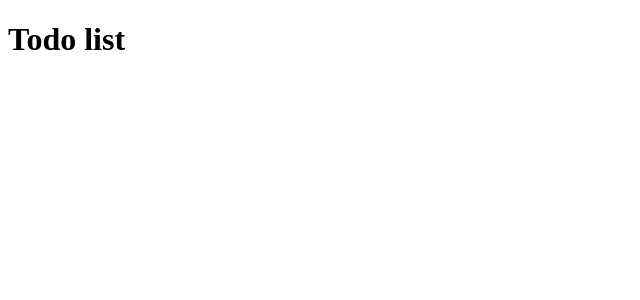
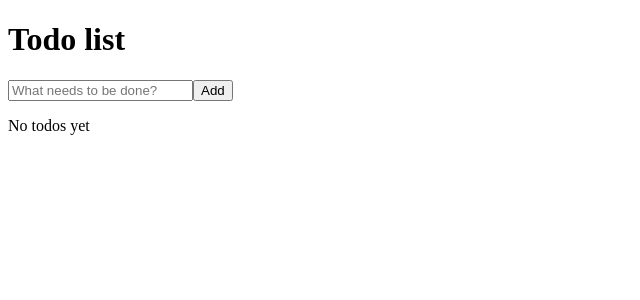
Before and after one commit to mmeissonnier/todolist-sdd, a React (Vite) app in the folder apps/react/: page / in a window 1280 px wide. Shown: the top 300 px of the page, without its empty margins (0-640 px from the left). Built offline with nearby package versions, Linux system fonts and the light colour scheme.

Commit message:
feat(react): add todo form and list

```diff
--- a/apps/react/src/App.tsx
+++ b/apps/react/src/App.tsx
@@ -1,7 +1,12 @@
+import { TodoForm } from "./components/TodoForm";
+import { TodoListView } from "./components/TodoListView";
+
 export function App() {
   return (
     <main>
       <h1>Todo list</h1>
+      <TodoForm />
+      <TodoListView />
     </main>
   );
 }
--- /dev/null
+++ b/apps/react/src/components/TodoForm.tsx
@@ -0,0 +1,24 @@
+import { useState, type FormEvent } from "react";
+import { todoList } from "../todo-store";
+
+export function TodoForm() {
+  const [title, setTitle] = useState("");
+
+  function handleSubmit(event: FormEvent<HTMLFormElement>) {
+    event.preventDefault();
+    const result = todoList.add(title);
+    if (result.ok) setTitle("");
+  }
+
+  return (
+    <form onSubmit={handleSubmit}>
+      <input
+        aria-label="New todo title"
+        placeholder="What needs to be done?"
+        value={title}
+        onChange={(event) => setTitle(event.target.value)}
+      />
+      <button type="submit">Add</button>
+    </form>
+  );
+}
--- /dev/null
+++ b/apps/react/src/components/TodoItem.tsx
@@ -0,0 +1,5 @@
+import type { Todo } from "@todolist/core";
+
+export function TodoItem({ todo }: { todo: Todo }) {
+  return <li>{todo.title}</li>;
+}
--- /dev/null
+++ b/apps/react/src/components/TodoListView.tsx
@@ -0,0 +1,18 @@
+import { useTodos } from "../todo-store";
+import { TodoItem } from "./TodoItem";
+
+export function TodoListView() {
+  const todos = useTodos();
+
+  if (todos.length === 0) {
+    return <p role="status">No todos yet</p>;
+  }
+
+  return (
+    <ul aria-label="Todos">
+      {todos.map((todo) => (
+        <TodoItem key={todo.id} todo={todo} />
+      ))}
+    </ul>
+  );
+}
```
